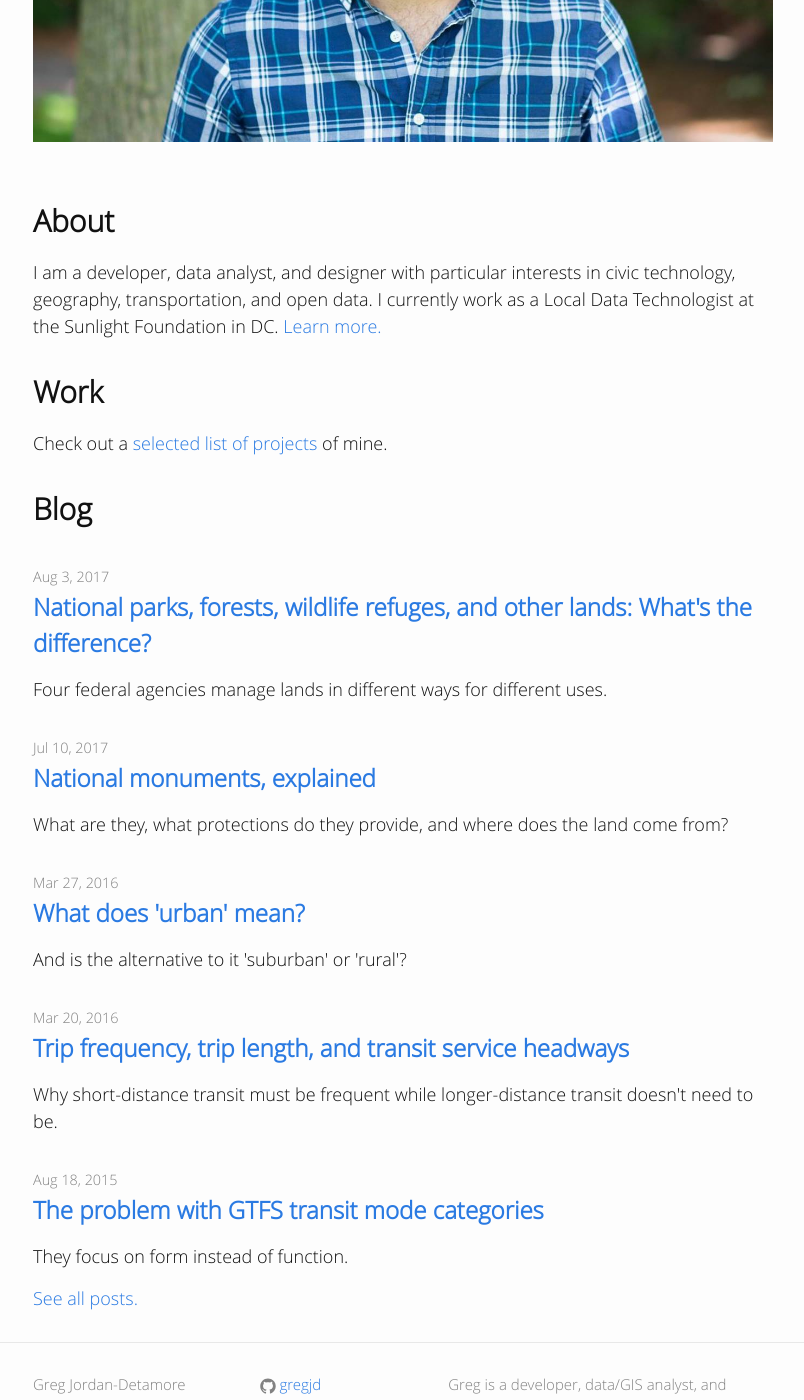
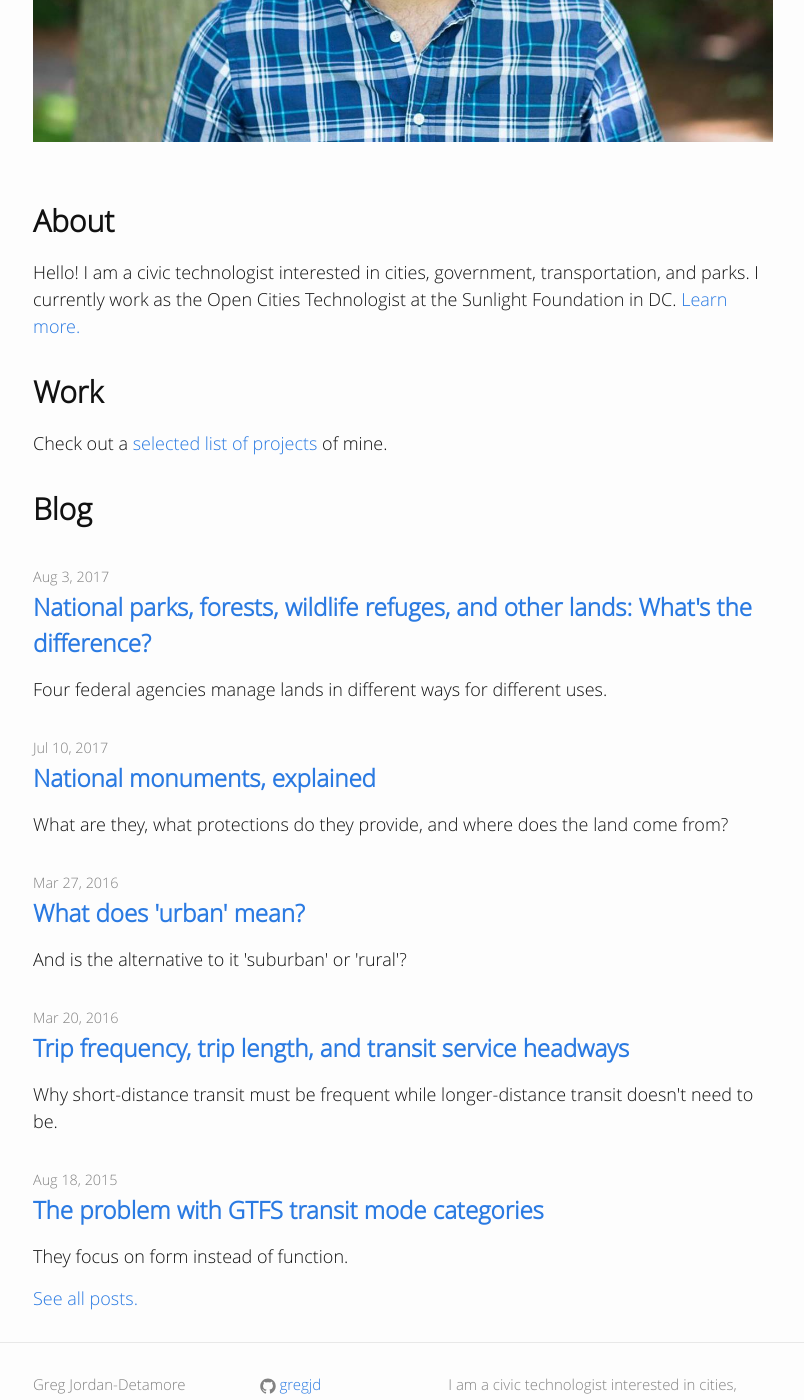
Before and after one commit to gregjd/gregjd.github.io, a Jekyll site: the page built from index.html, in a window 1280 px wide and 1400 px high, scrolled down 442 px. Shown: the whole window, without its empty margins (237-1041 px from the left). Built offline with Jekyll 4.4.1, drawn with Linux system fonts in a browser that asks for light colours; some of the changed text lies outside the part shown.

Commit message:
Update personal description

```diff
--- a/_config.yml
+++ b/_config.yml
@@ -16,10 +16,7 @@ defaults:
     layout: post
     comments: true
 email: greg@gregjd.com
-description: 'Greg is a developer, data/GIS analyst, and designer  interested in civic
-  technology and geography.
-
-'
+description: 'I am a civic technologist interested in cities, government, transportation, and parks.'
 baseurl: ''
 url: http://www.gregjd.com
 twitter_username: gjordandetamore
--- a/index.html
+++ b/index.html
@@ -8,7 +8,7 @@ layout: default
 
   <h1 class="page-heading">About</h1>
 
-  I am a developer, data analyst, and designer with particular interests in civic technology, geography, transportation, and open data. I currently work as a Local Data Technologist at the Sunlight Foundation in DC. <a href="/about/">Learn more.</a>
+  Hello! {{ site.description }} I currently work as the Open Cities Technologist at the Sunlight Foundation in DC. <a href="/about/">Learn more.</a>
 
   <h1 class="page-heading">Work</h1>
 
```
